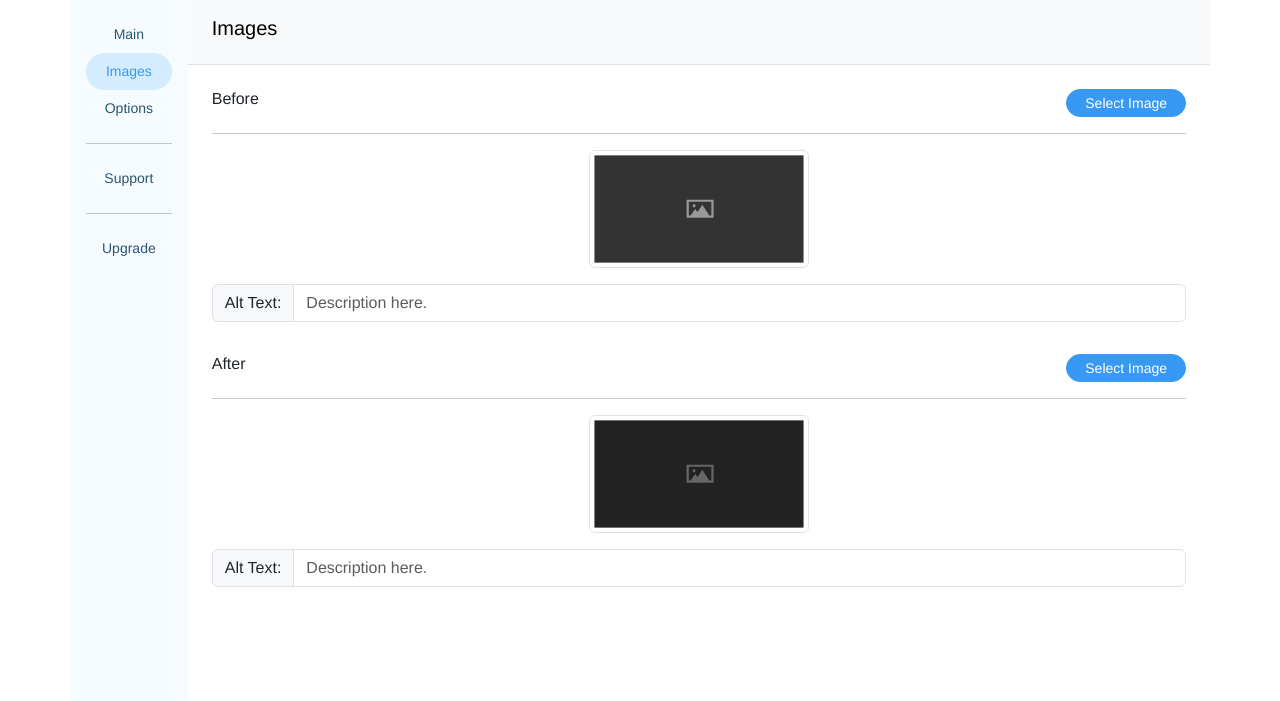
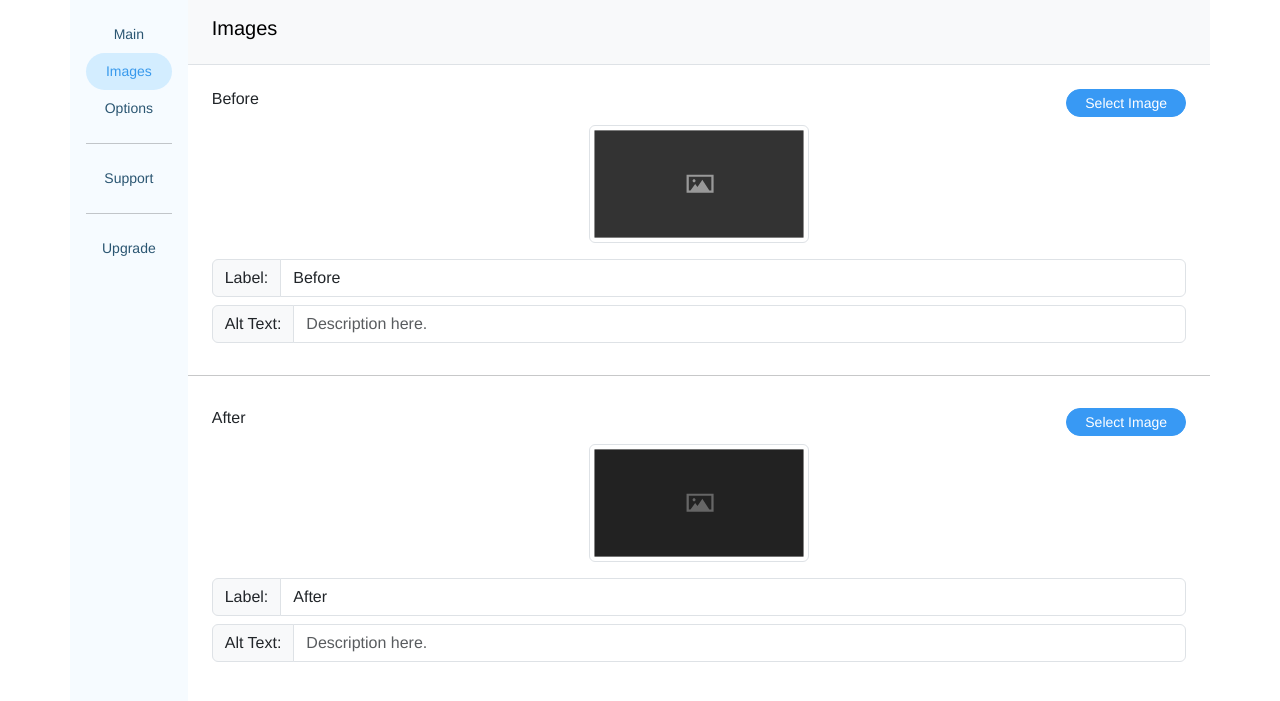
Before and after one commit to BoltonStudios/before-after-images-for-wix, a Flask app: page /settings in a window 1280 px wide, after a click on "Images". Shown: the top 701 px of the page. Run offline with Flask 3, Linux system fonts and the light colour scheme; parts of the project's set-up code (start-up, migrations or seed data) failed here and were passed over; some libraries are stand-ins or nearby versions.

Commit message:
Added before and after label settings.

```diff
--- a/app.py
+++ b/app.py
@@ -85,15 +85,17 @@ class ComponentSlider( db.Model ):
     """
     Class to define the Slider Component table.
     """
-    component_id: db.Column     = db.Column( db.String( 80 ), primary_key = True, unique = True )
-    instance_id: db.Column      = db.Column( db.String( 80 ), db.ForeignKey( User.instance_id ) )
-    before_image: db.Column     = db.Column( db.String( 1000 ) )
-    before_alt_text: db.Column  = db.Column( db.String( 1000 ) )
-    after_image: db.Column      = db.Column( db.String( 1000 ) )
-    after_alt_text: db.Column   = db.Column( db.String( 1000 ) )
-    offset: db.Column           = db.Column( db.Integer )
-    offset_float: db.Column     = db.Column( db.Float )
-    created_at: db.Column       = db.Column( db.DateTime( timezone = True ),
+    component_id: db.Column         = db.Column( db.String( 80 ), primary_key = True, unique = True )
+    instance_id: db.Column          = db.Column( db.String( 80 ), db.ForeignKey( User.instance_id ) )
+    before_image: db.Column         = db.Column( db.String( 1000 ) )
+    before_label_text: db.Column    = db.Column( db.String( 1000 ) )
+    before_alt_text: db.Column      = db.Column( db.String( 1000 ) )
+    after_image: db.Column          = db.Column( db.String( 1000 ) )
+    after_label_text: db.Column     = db.Column( db.String( 1000 ) )
+    after_alt_text: db.Column       = db.Column( db.String( 1000 ) )
+    offset: db.Column               = db.Column( db.Integer )
+    offset_float: db.Column         = db.Column( db.Float )
+    created_at: db.Column           = db.Column( db.DateTime( timezone = True ),
                                         server_default = func.now() )
 
     def __repr__( self ):
@@ -341,8 +343,10 @@ def settings():
     requested_component_id = None
     component_in_db = None
     before_image = url_for( 'static', filename='images/placeholder-1.svg' )
+    before_label_text = 'Before'
     before_alt_text = ''
     after_image = url_for( 'static', filename='images/placeholder-3.svg' )
+    after_label_text = 'After'
     after_alt_text = ''
     slider_offset = 50
     slider_offset_float = 0.5
@@ -362,8 +366,10 @@ def settings():
             # Update the local variables with the requested_component values.
             instance_id     = component_in_db.instance_id
             before_image    = component_in_db.before_image
+            before_label_text = component_in_db.before_label_text
             before_alt_text = component_in_db.before_alt_text
             after_image     = component_in_db.after_image
+            after_label_text  = component_in_db.after_label_text
             after_alt_text  = component_in_db.after_alt_text
             slider_offset   = component_in_db.offset
             slider_offset_float = component_in_db.offset_float
@@ -375,8 +381,10 @@ def settings():
         instance_id = instance_id,
         component_id = requested_component_id,
         before_image = before_image,
+        before_label_text = before_label_text,
         before_alt_text = before_alt_text,
         after_image = after_image,
+        after_label_text = after_label_text,
         after_alt_text = after_alt_text,
         slider_offset = slider_offset,
         slider_offset_float = slider_offset_float
@@ -394,8 +402,10 @@ def widget_component_slider():
     requested_component_id = None
     component_in_db = None
     before_image = url_for( 'static', filename='images/placeholder-1.svg' )
+    before_label_text = 'Before'
     before_alt_text = ''
     after_image = url_for( 'static', filename='images/placeholder-3.svg' )
+    after_label_text = 'After'
     after_alt_text = ''
     slider_offset = 50
     slider_offset_float = 0.5
@@ -425,8 +435,10 @@ def widget_component_slider():
 
                 # Edit the ComponentSlider record.
                 component_in_db.before_image = request_data[ 'beforeImage' ]
+                component_in_db.before_label_text = request_data[ 'beforeLabelText' ]
                 component_in_db.before_alt_text = request_data[ 'beforeAltText' ]
                 component_in_db.after_image = request_data[ 'afterImage' ]
+                component_in_db.after_label_text = request_data[ 'afterLabelText' ]
                 component_in_db.after_alt_text = request_data[ 'afterAltText' ]
                 component_in_db.offset = request_data[ 'sliderOffset' ]
                 component_in_db.offset_float = request_data[ 'sliderOffsetFloat' ]
@@ -442,8 +454,10 @@ def widget_component_slider():
                 component_id = requested_component_id,
                 instance_id = request_data[ 'instanceID' ],
                 before_image = request_data[ 'beforeImage' ],
+                before_label_text = request_data[ 'beforeLabelText' ],
                 before_alt_text = request_data[ 'beforeAltText' ],
                 after_image = request_data[ 'afterImage' ],
+                after_label_text = request_data[ 'afterLabelText' ],
                 after_alt_text = request_data[ 'afterAltText' ],
                 offset = request_data[ 'sliderOffset' ],
                 offset_float = request_data[ 'sliderOffsetFloat' ]
@@ -477,8 +491,10 @@ def widget_component_slider():
 
             # Edit the ComponentSlider record.
             before_image = component_in_db.before_image
+            before_label_text = component_in_db.before_label_text
             before_alt_text = component_in_db.before_alt_text
             after_image = component_in_db.after_image
+            after_label_text = component_in_db.after_label_text
             after_alt_text = component_in_db.after_alt_text
             slider_offset = component_in_db.offset
             slider_offset_float = component_in_db.offset_float
@@ -488,8 +504,10 @@ def widget_component_slider():
         page_id = 'baie-slider',
         component_id = requested_component_id,
         before_image = before_image,
+        before_label_text = before_label_text,
         before_alt_text = before_alt_text,
         after_image = after_image,
+        after_label_text = after_label_text,
         after_alt_text = after_alt_text,
         slider_offset = slider_offset,
         slider_offset_float = slider_offset_float
@@ -519,16 +537,3 @@ def user_component( component_id ):
     return render_template( 'component.html',
         component = component_record
     )
-
-# Run the app.
-if __name__ == '__main__':
-    # This is used when running locally only. When deploying to Google App
-    # Engine, a webserver process such as Gunicorn will serve the app. This
-    # can be configured by adding an `entrypoint` to app.yaml.
-    # Flask's development server will automatically serve static files in
-    # the "static" directory. See:
-    # http://flask.pocoo.org/docs/1.0/quickstart/#static-files. Once deployed,
-    # App Engine itself will serve those files as configured in app.yaml.
-    server_port = os.environ.get( 'PORT', '3000' )
-
-    app.run( host='127.0.0.1', port=server_port, debug=True )
--- a/templates/settings.html
+++ b/templates/settings.html
@@ -114,11 +114,25 @@
                             </div>
 
                             {% if before_image != '' %}
-                            <hr>
                             <div class="row">
                                 <div class="col" style="text-align: center;">
+
+                                    <!--Image-->
                                     <img src="{{ before_image }}" class="img-thumbnail mb-3 update-baie-images-toggle" width="220" height="113" />
 
+                                    <!--Before Label-->
+                                    <div class="input-group mb-2">
+                                        <label for="before_label_text" class="input-group-text">Label:</label>
+                                        <input name="before_label_text"
+                                            type="text"
+                                            id="before-label-text"
+                                            class="form-control update-baie-label-toggle"
+                                            placeholder="Before"
+                                            aria-label="Before Image Label Text"
+                                            value="{{ before_label_text }}">
+                                    </div>
+
+                                    <!--Alt Text-->
                                     <div class="input-group">
                                         <label for="before_alt_text" class="input-group-text">Alt Text:</label>
                                         <input name="before_alt_text"
@@ -133,6 +147,8 @@
                             </div>
                             {% endif %}
                         </div>
+
+                        <hr />
 
                         <!--After Image-->
                         <div id="baie-after-image"
@@ -150,11 +166,25 @@
                             </div>
 
                             {% if after_image != '' %}
-                            <hr>
                             <div class="row">
                                 <div class="col" style="text-align: center;">
+
+                                    <!--Image-->
                                     <img src="{{ after_image }}" class="img-thumbnail mb-3 update-baie-images-toggle" width="220" height="113" />
 
+                                    <!--After Label-->
+                                    <div class="input-group mb-2">
+                                        <label for="after_label_text" class="input-group-text">Label:</label>
+                                        <input name="after_label_text"
+                                            type="text"
+                                            id="after-label-text"
+                                            class="form-control update-baie-label-toggle"
+                                            placeholder="After"
+                                            aria-label="After Image Label Text"
+                                            value="{{ after_label_text }}">
+                                    </div>
+
+                                    <!--Alt Text-->
                                     <div class="input-group">
                                         <label for="after-alt-text" class="input-group-text">Alt Text:</label>
                                         <input name="after-alt-text"
@@ -269,15 +299,17 @@
                 );
             }
 
-            // Contstruct a message to
+            // Define the function to update the widget component with user's Settings inputs.
             function updateBaieComponent(){
 
                 console.log( "updateBaieComponent() called." )
 
                 // Initialize variables.
                 var beforeImage     = document.getElementById( "baie-before-image" ).dataset.baieImage;
+                var beforeLabelText   = document.getElementById( "before-label-text" ).value;
                 var beforeAltText   = document.getElementById( "before-alt-text" ).value;
                 var afterImage      = document.getElementById( "baie-after-image" ).dataset.baieImage;
+                var afterLabelText    = document.getElementById( "after-label-text" ).value;
                 var afterAltText    = document.getElementById( "after-alt-text" ).value;
                 var sliderOffset    = document.getElementById( "sliderOffsetRange" ).value;
                 var sliderOffsetFloat = parseFloat( sliderOffset ) / 100;
@@ -285,8 +317,10 @@
                 // Prepare message.
                 var message = {
                     beforeImage: beforeImage,
+                    beforeLabelText: beforeLabelText,
                     beforeAltText: beforeAltText,
                     afterImage: afterImage,
+                    afterLabelText: afterLabelText,
                     afterAltText: afterAltText,
                     sliderOffset: sliderOffset,
                     sliderOffsetFloat: sliderOffsetFloat
@@ -322,12 +356,28 @@
                 });
             }
 
+            // Get elements to trigger label text changes.
+            var updateBaieLabelToggles = document.getElementsByClassName( "update-baie-label-toggle" );
+
+            // Iterate over the elements found.
+            for( let i = 0; i < updateBaieLabelToggles.length; i++ ){
+
+                // Add a listener for the "click" event to each element.
+                updateBaieLabelToggles[ i ].addEventListener(  "focusout", function( event ){
+
+                    console.log( "focusout event fired" );
+                    console.log( event.srcElement.value );
+                    updateBaieComponent()
+                });
+            }
+
+            // Get elements to trigger alt text changes.
             var updateBaieAltToggles = document.getElementsByClassName( "update-baie-alt-toggle" );
 
             // Iterate over the elements found.
             for( let i = 0; i < updateBaieAltToggles.length; i++ ){
 
-                // Add a listener for the "click" even to each element.
+                // Add a listener for the "click" event to each element.
                 updateBaieAltToggles[ i ].addEventListener(  "focusout", function( event ){
 
                     console.log( "focusout event fired" );
```
Also changed, not shown: migrations/versions/58506234d183_added_label_text_columns_to_the_.py (added, +34 -0 lines), templates/index.html (+3 -22 lines), templates/widget-component-slider.html (+22 -1 lines).
